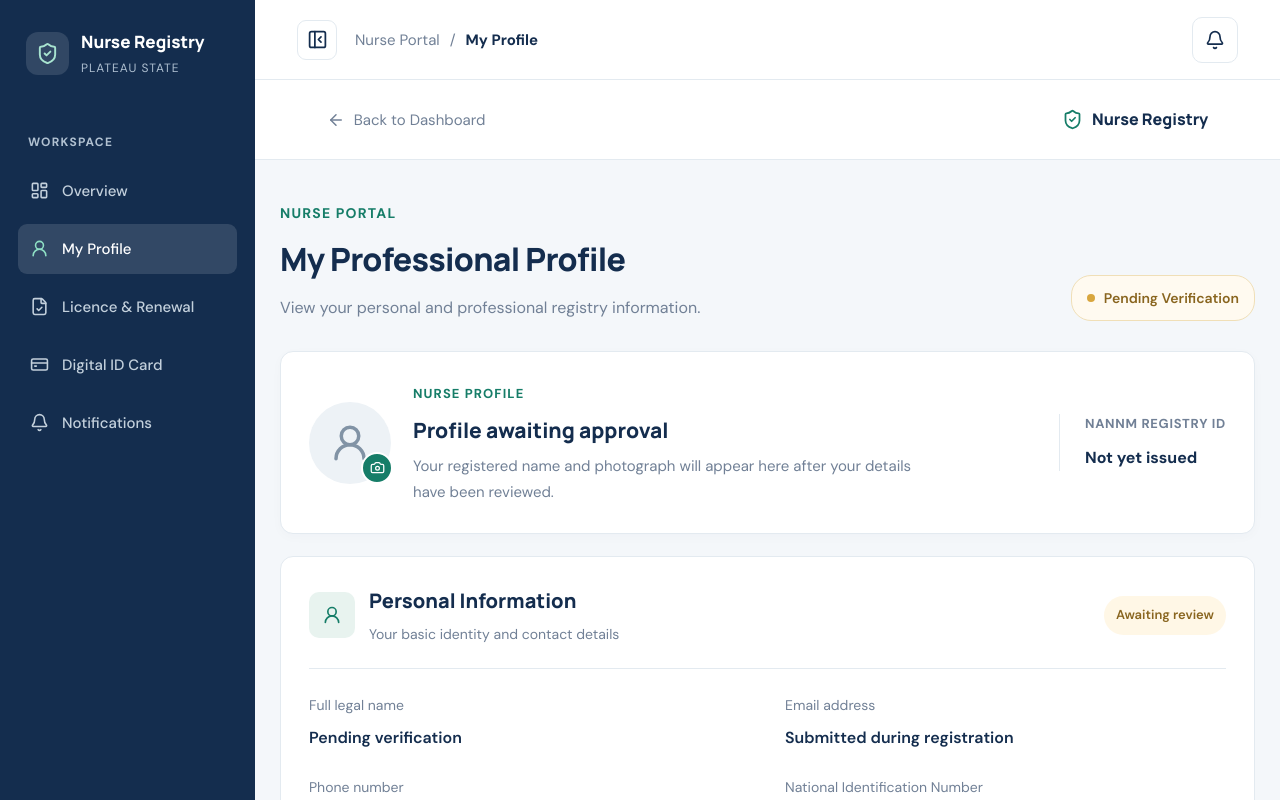
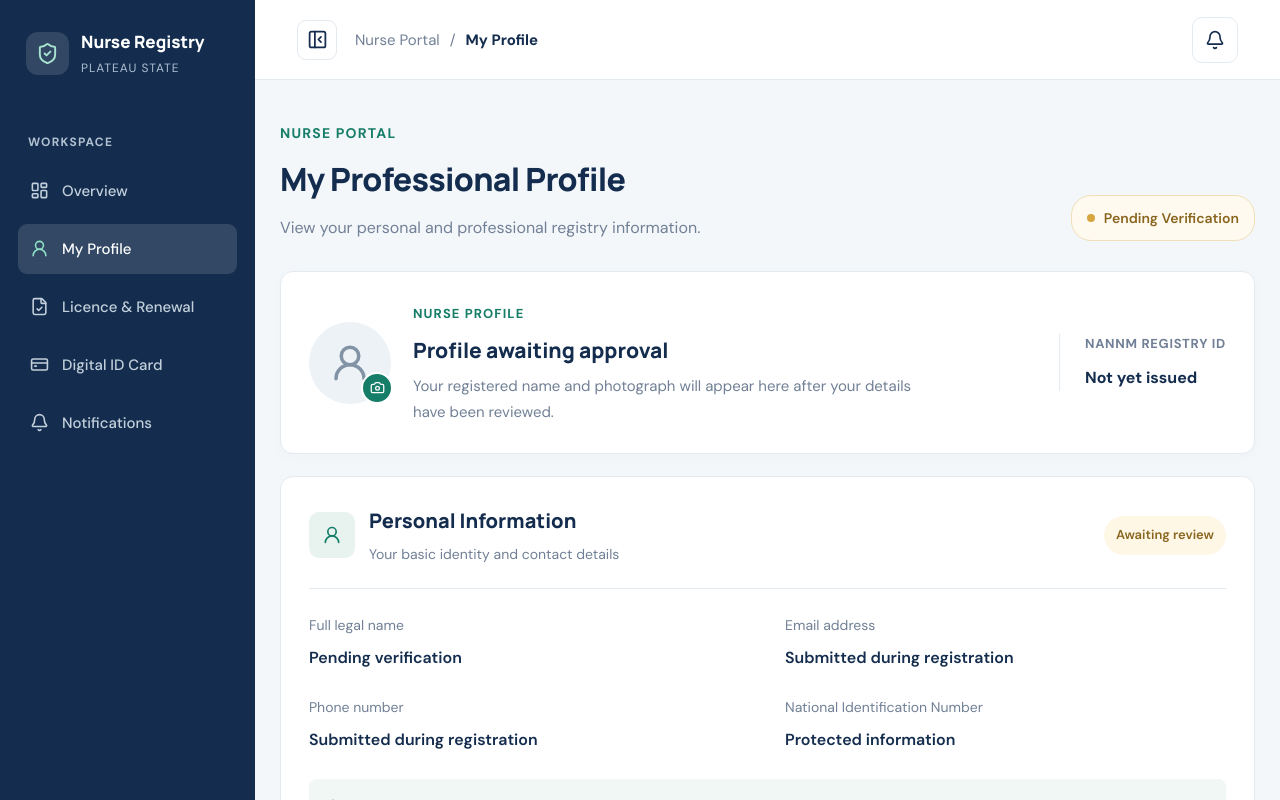
Before and after one commit to Mikevin825/plateau-nurse-registry, a React (Vite) app: page /nurse/profile in a window 1280 px wide. Shown: the top 800 px of the page. Built offline with nearby package versions, Linux system fonts and the light colour scheme.

Commit message:
Removed old sidebar

```diff
--- a/src/pages/NurseProfile.jsx
+++ b/src/pages/NurseProfile.jsx
@@ -1,5 +1,4 @@
 import {
-  ArrowLeft,
   UserRound,
   ShieldCheck,
   BriefcaseBusiness,
@@ -7,24 +6,11 @@ import {
   Camera,
 } from 'lucide-react'
 
-import { Link } from 'react-router-dom'
 import './NurseProfile.css'
 
 function NurseProfile() {
   return (
     <div className="profile-page">
-      <header className="profile-topbar">
-        <Link to="/nurse/dashboard" className="profile-back">
-          <ArrowLeft size={18} />
-          <span>Back to Dashboard</span>
-        </Link>
-
-        <div className="profile-topbar-brand">
-          <ShieldCheck size={21} />
-          <span>Nurse Registry</span>
-        </div>
-      </header>
-
       <main className="profile-content">
         <div className="profile-page-heading">
           <div>
```
